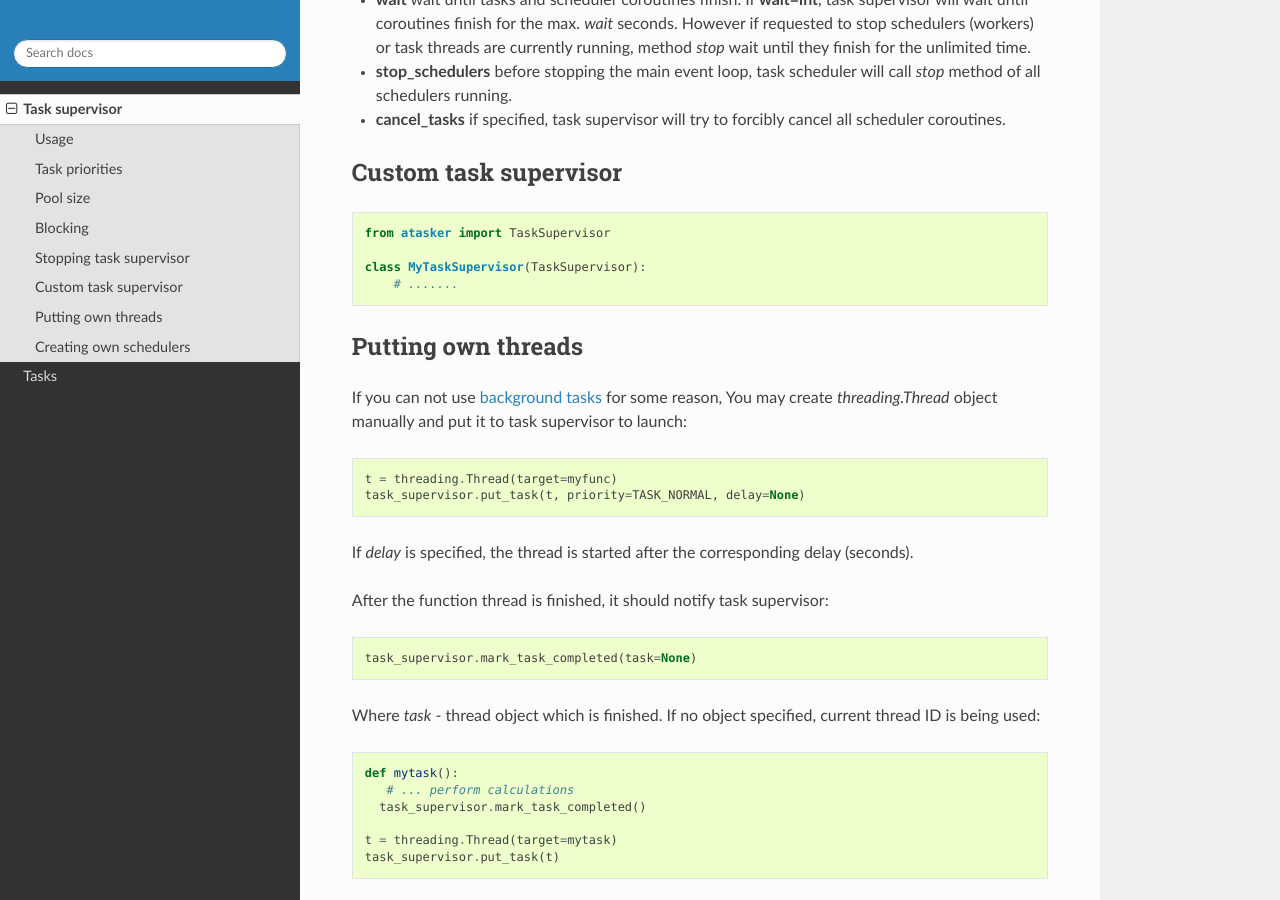
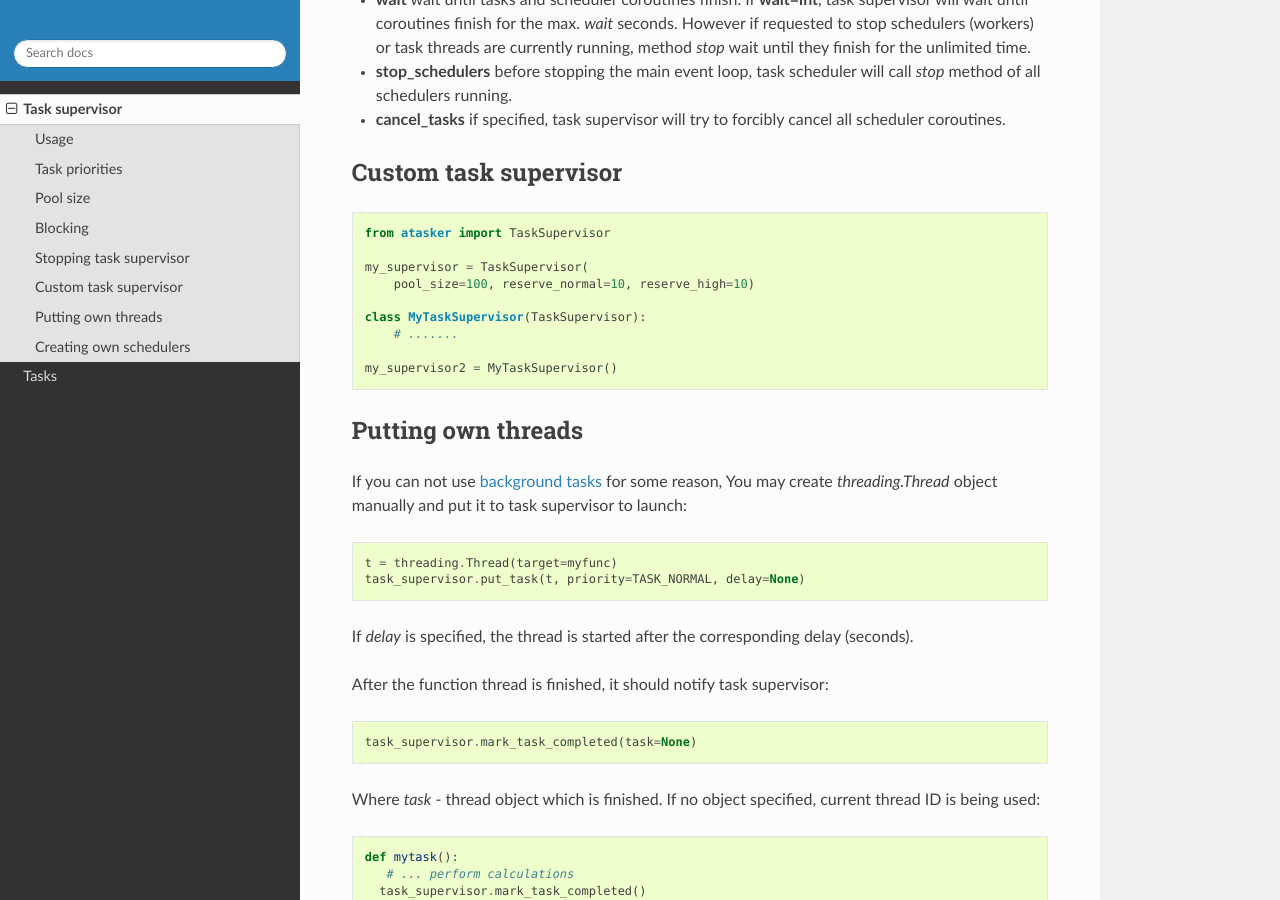
Before and after one commit to alttch/atasker, a Sphinx documentation site: the page built from doc/supervisor.rst, in a window 1280 px wide and 900 px high, scrolled down 1794 px. Built offline with Sphinx 7.4.7 and the Read the Docs theme 2.0.0, drawn with Linux system fonts in a browser that asks for light colours.

Commit message:
supervisor.rst

```diff
--- a/doc/supervisor.rst
+++ b/doc/supervisor.rst
@@ -104,8 +104,13 @@ Custom task supervisor
 
     from atasker import TaskSupervisor
 
+    my_supervisor = TaskSupervisor(
+        pool_size=100, reserve_normal=10, reserve_high=10)
+
     class MyTaskSupervisor(TaskSupervisor):
         # .......
+
+    my_supervisor2 = MyTaskSupervisor()
 
 Putting own threads
 ===================
```
